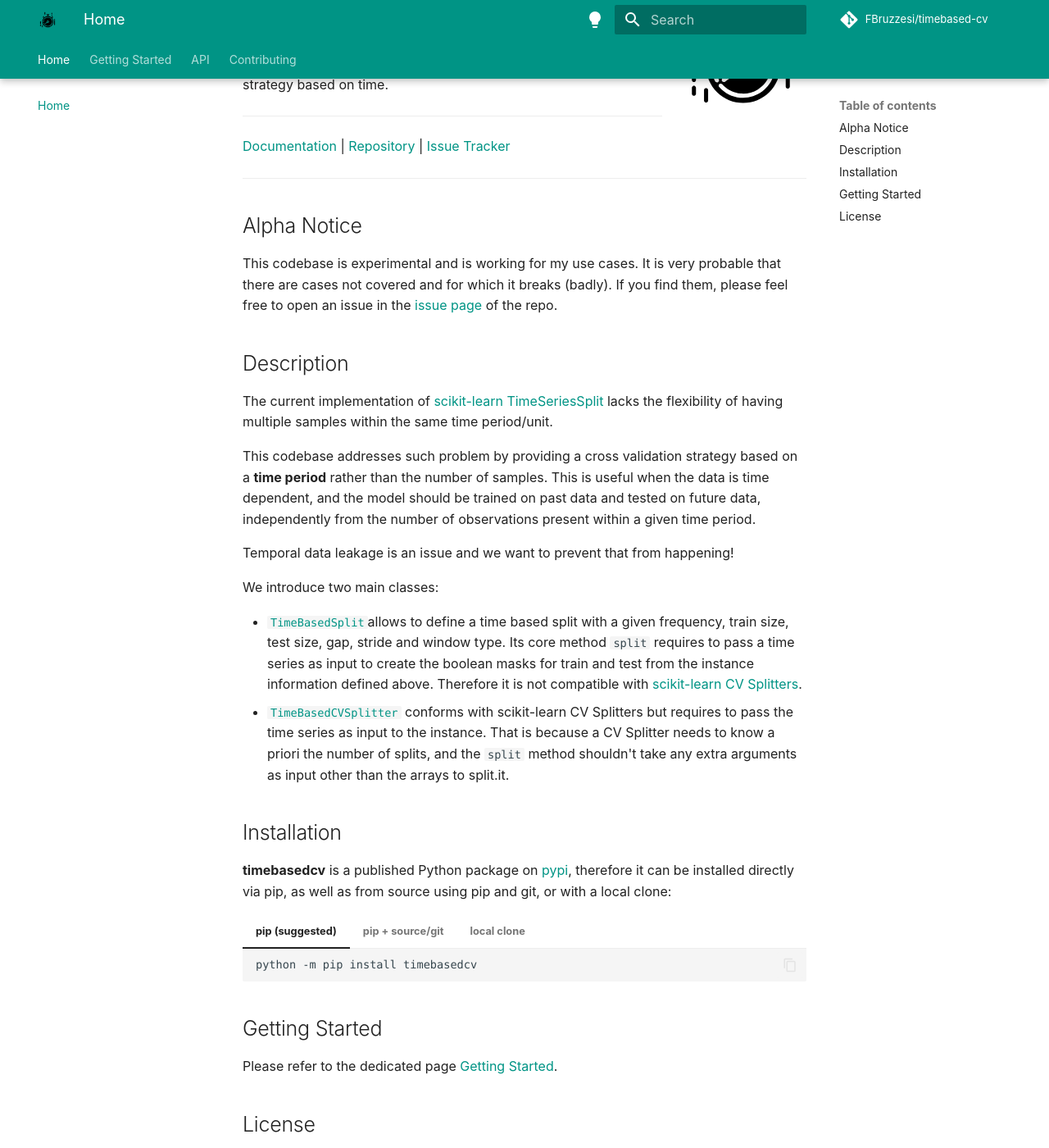
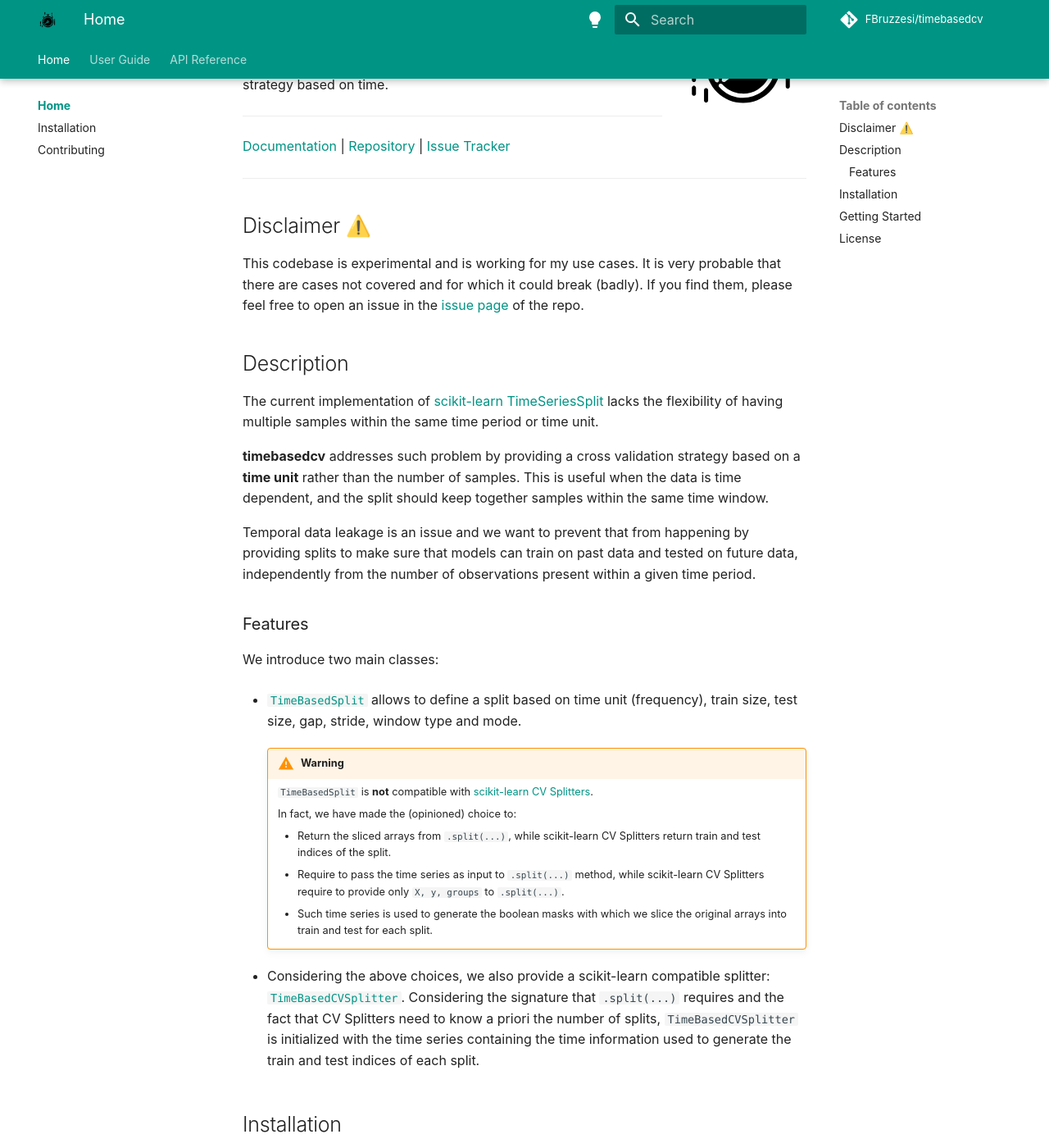
Before and after one commit to FBruzzesi/timebasedcv, an MkDocs documentation site: the page built from docs/index.md, in a window 1280 px wide and 1400 px high, scrolled down 222 px. Shown: the whole window at 82% size. Built offline with MkDocs 1.6.1 and Material for MkDocs 9.7.7, drawn with Linux system fonts in a browser that asks for light colours; comment, search, counter and statistics services are not loaded; some of the changed text lies outside the part shown.

Commit message:
Home section

````diff
--- a/docs/index.md
+++ b/docs/index.md
@@ -17,51 +17,49 @@
 
 ---
 
-## Alpha Notice
+## Disclaimer ⚠️
 
-This codebase is experimental and is working for my use cases. It is very probable that there are cases not covered and for which it breaks (badly). If you find them, please feel free to open an issue in the [issue page](https://github.com/FBruzzesi/timebasedcv/issues) of the repo.
+This codebase is experimental and is working for my use cases. It is very probable that there are cases not covered and for which it could break (badly). If you find them, please feel free to open an issue in the [issue page](https://github.com/FBruzzesi/timebasedcv/issues/new) of the repo.
 
 ## Description
 
-The current implementation of [scikit-learn TimeSeriesSplit](https://scikit-learn.org/stable/modules/generated/sklearn.model_selection.TimeSeriesSplit.html) lacks the flexibility of having multiple samples within the same time period/unit.
+The current implementation of [scikit-learn TimeSeriesSplit](https://scikit-learn.org/stable/modules/generated/sklearn.model_selection.TimeSeriesSplit.html) lacks the flexibility of having multiple samples within the same time period or time unit.
 
-This codebase addresses such problem by providing a cross validation strategy based on a **time period** rather than the number of samples. This is useful when the data is time dependent, and the model should be trained on past data and tested on future data, independently from the number of observations present within a given time period.
+**timebasedcv** addresses such problem by providing a cross validation strategy based on a **time unit** rather than the number of samples. This is useful when the data is time dependent, and the split should keep together samples within the same time window.
 
-Temporal data leakage is an issue and we want to prevent that from happening!
+Temporal data leakage is an issue and we want to prevent that from happening by providing splits to make sure that models can train on past data and tested on future data, independently from the number of observations present within a given time period.
+
+### Features
 
 We introduce two main classes:
 
-- [`TimeBasedSplit`](api/timebasedsplit.md#timebasedcv.timebasedsplit.TimeBasedSplit)allows to define a time based split with a given frequency, train size, test size, gap, stride and window type. Its core method `split` requires to pass a time series as input to create the boolean masks for train and test from the instance information defined above. Therefore it is not compatible with [scikit-learn CV Splitters](https://scikit-learn.org/stable/common_pitfalls.html#id3).
-- [`TimeBasedCVSplitter`](api/timebasedsplit.md#timebasedcv.timebasedsplit.TimeBasedCVSplitter) conforms with scikit-learn CV Splitters but requires to pass the time series as input to the instance. That is because a CV Splitter needs to know a priori the number of splits, and the `split` method shouldn't take any extra arguments as input other than the arrays to split.it.
+- [`TimeBasedSplit`](api/timebasedsplit.md#timebasedcv.timebasedsplit.TimeBasedSplit) allows to define a split based on time unit (frequency), train size, test size, gap, stride, window type and mode.
+
+    !!! warning
+        `TimeBasedSplit` is **not** compatible with [scikit-learn CV Splitters](https://scikit-learn.org/stable/common_pitfalls.html#id3).
+
+        In fact, we have made the (opinioned) choice to:
+
+        - Return the sliced arrays from `.split(...)`, while scikit-learn CV Splitters return train and test indices of the split.
+        - Require to pass the time series as input to `.split(...)` method, while scikit-learn CV Splitters require to provide only `X, y, groups` to `.split(...)`.
+        - Such time series is used to generate the boolean masks with which we slice the original arrays into train and test for each split.
+
+- Considering the above choices, we also provide a scikit-learn compatible splitter: [`TimeBasedCVSplitter`](api/sklearn.md#timebasedcv.sklearn.TimeBasedCVSplitter). Considering the signature that `.split(...)` requires and the fact that CV Splitters need to know a priori the number of splits, `TimeBasedCVSplitter` is initialized with the time series containing the time information used to generate the train and test indices of each split.
 
 ## Installation
 
-**timebasedcv** is a published Python package on [pypi](https://pypi.org/), therefore it can be installed directly via pip, as well as from source using pip and git, or with a local clone:
-
-=== "pip (suggested)"
+TL;DR:
 
     ```bash
     python -m pip install timebasedcv
     ```
 
-=== "pip + source/git"
-
-    ```bash
-    python -m pip install git+https://github.com/FBruzzesi/timebasedcv.git
-    ```
-
-=== "local clone"
-
-    ```bash
-    git clone https://github.com/FBruzzesi/timebasedcv.git
-    cd timebasedcv
-    python -m pip install .
-    ```
+For further information, please refer to the dedicated [Installation](installation.md) section.
 
 ## Getting Started
 
-Please refer to the dedicated page [Getting Started](getting-started.md).
+Please refer to the dedicated [Getting Started](user-guide/getting-started.md) section.
 
 ## License
 
-The project has a [MIT Licence](https://github.com/FBruzzesi/timebasedcv/blob/main/LICENSE)
+The project has a [MIT Licence](https://github.com/FBruzzesi/timebasedcv/blob/main/LICENSE).
--- a/mkdocs.yml
+++ b/mkdocs.yml
@@ -5,7 +5,7 @@ site_author: Francesco Bruzzesi
 site_description: Time based splits for cross validation
 
 # Repository information
-repo_name: FBruzzesi/timebased-cv
+repo_name: FBruzzesi/timebasedcv
 repo_url: https://github.com/fbruzzesi/timebasedcv
 edit_uri: edit/main/docs/
 
@@ -59,9 +59,15 @@ theme:
 
 # Plugins
 plugins:
-  - mkdocstrings
   - search:
       separator: '[\s\-,:!=\[\]()"`/]+|\.(?!\d)|&[lg]t;|(?!\b)(?=[A-Z][a-z])'
+  - mkdocstrings:
+      handlers:
+        python:
+          import:
+          - https://installer.readthedocs.io/en/stable/objects.inv
+          rendering:
+            show_signature_annotations: true
 
 # Customization
 extra:
@@ -84,35 +90,39 @@ markdown_extensions:
   - md_in_html
   - toc:
       permalink: true
+  - pymdownx.inlinehilite
+  - pymdownx.keys
+  - pymdownx.caret
+  - pymdownx.details
+  - pymdownx.mark
+  - pymdownx.smartsymbols
+  - pymdownx.superfences
+  - pymdownx.tilde
   - pymdownx.arithmatex:
       generic: true
   - pymdownx.betterem:
       smart_enable: all
-  - pymdownx.caret
-  - pymdownx.details
   - pymdownx.highlight:
       anchor_linenums: true
-  - pymdownx.inlinehilite
-  - pymdownx.keys
   - pymdownx.magiclink:
       repo_url_shorthand: true
       user: squidfunk
       repo: mkdocs-material
-  - pymdownx.mark
-  - pymdownx.smartsymbols
-  - pymdownx.superfences
   - pymdownx.tabbed:
       alternate_style: true
   - pymdownx.tasklist:
       custom_checkbox: true
-  - pymdownx.tilde
+
 
 nav:
-  - Home: index.md
-  - Getting Started: getting-started.md
-  - API:
-    - Time based splits: api/timebasedsplit.md
+  - Home:
+    - Home: index.md
+    - Installation: installation.md
+    - Contributing: contribute.md
+  - User Guide:
+    - Getting Started: user-guide/getting-started.md
+  - API Reference:
+    - TimeBasedCV based splits: api/timebasedsplit.md
     - Scikit-learn Compatible CV: api/sklearn.md
     - Split state: api/splitstate.md
     - Types and protocols: api/types.md
-  - Contributing: contribute.md
--- a/pyproject.toml
+++ b/pyproject.toml
@@ -38,7 +38,7 @@ issue-tracker = "https://github.com/fbruzzesi/timebasedcv/issues"
 [project.optional-dependencies]
 polars = ["polars>=0.20.3"]
 pandas = ["pandas>=1.2.0"]
-scikit-learn = ["scikit-learn>=0.19",]
+scikit-learn = ["scikit-learn>=0.19"]
 
 dev = [
     "pre-commit==2.21.0",
````
Also changed, not shown: README.md (+22 -47 lines), docs/contribute.md (+27 -18 lines), docs/installation.md (added, +34 -0 lines), docs/user-guide/getting-started.md (renamed from docs/getting-started.md).
